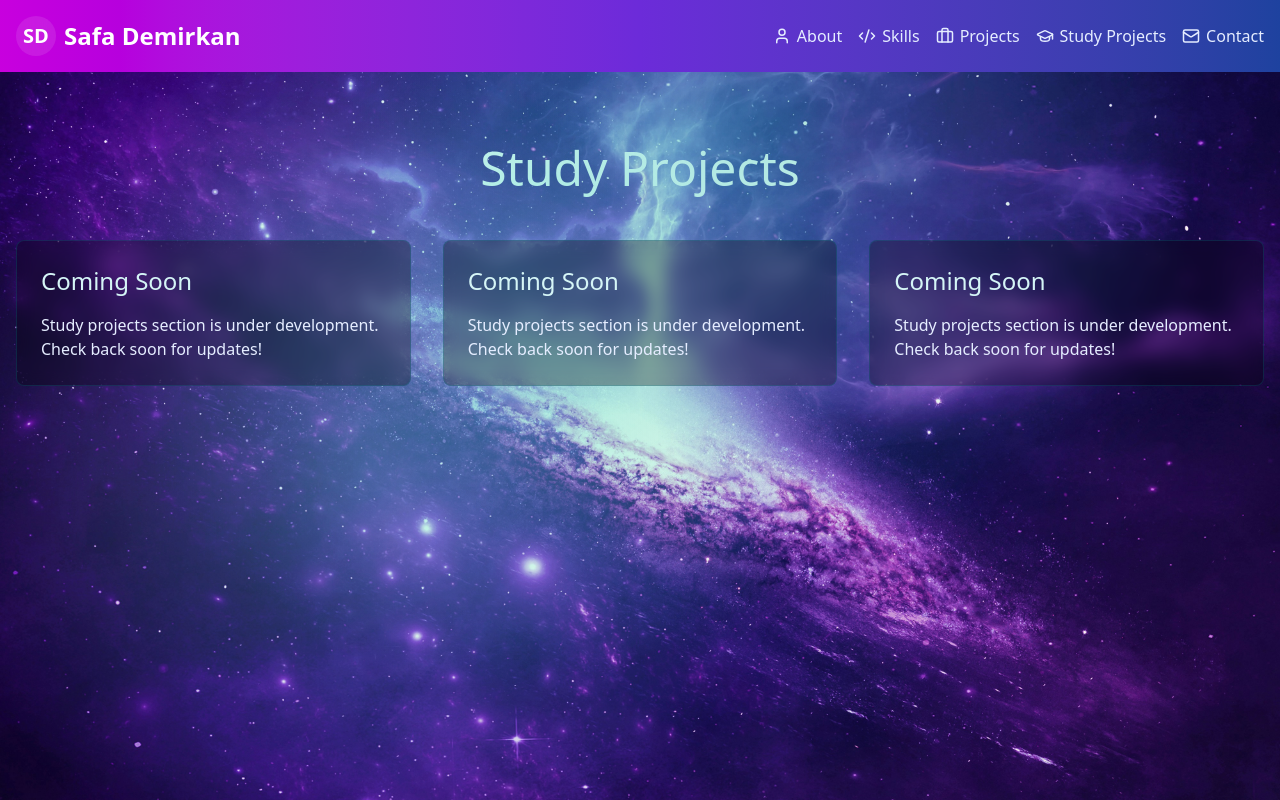
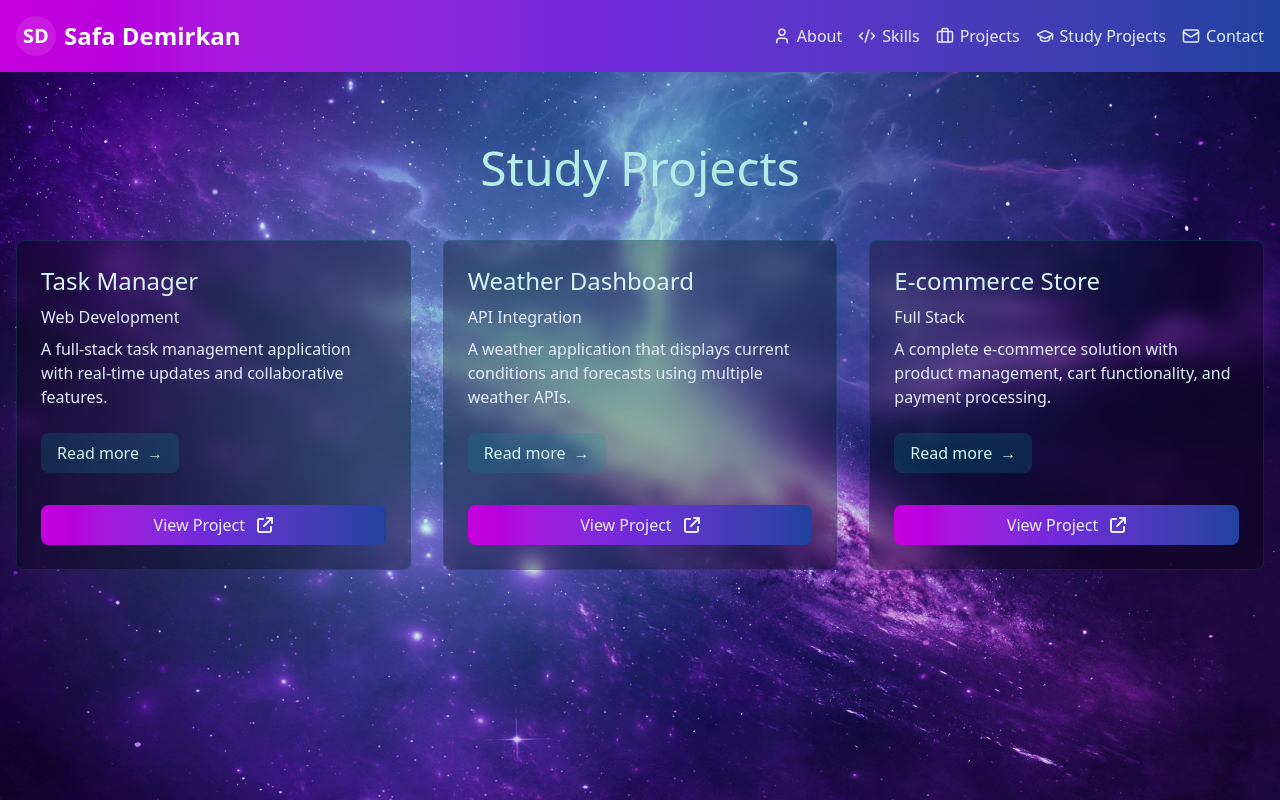
Before and after one commit to diagnosis/portfolio-react, a React (Vite) app: page /study-projects in a window 1280 px wide. Built offline with nearby package versions, Linux system fonts and the light colour scheme.

Commit message:
Update StudyProjectCard component

```diff
--- a/src/components/StudyProjectCard.jsx
+++ b/src/components/StudyProjectCard.jsx
@@ -1,14 +1,82 @@
-function StudyProjectCard({project}) {
+import { FontAwesomeIcon } from '@fortawesome/react-fontawesome';
+import { faExternalLink } from '@fortawesome/free-solid-svg-icons';
+import { Modal } from '../Modal';
+import { useState } from 'react';
+
+function StudyProjectCard({ project }) {
+    const [isModalOpen, setIsModalOpen] = useState(false);
+
     return (
         <>
             <div className="flex flex-col p-6 h-full bg-black/30 backdrop-blur-sm rounded-lg border border-teal-500/20 hover:scale-[1.02] transition-all duration-300 animate-fade-in">
-                <h3 className="text-2xl text-teal-100 mb-4 font-heading">Coming Soon</h3>
-                <p className="text-indigo-100">
-                    Study projects section is under development. Check back soon for updates!
-                </p>
+                <h3 className="text-2xl text-teal-100 mb-2 font-heading">{project.name}</h3>
+                <p className="text-indigo-100 mb-2">{project.category}</p>
+
+                <div className="flex-1 flex flex-col">
+                    <div className="flex-1">
+                        <p className="text-indigo-100 mb-6">{project.description}</p>
+                        <button
+                            onClick={() => setIsModalOpen(true)}
+                            className="px-4 py-2 rounded-lg bg-teal-500/20 text-teal-100 hover:bg-teal-500/30 transition-all duration-200 cursor-pointer flex items-center gap-2"
+                        >
+                            Read more
+                            <span className="transition-transform group-hover:translate-x-1">→</span>
+                        </button>
+                    </div>
+
+                    <a
+                        href={project.link}
+                        target="_blank"
+                        rel="noreferrer"
+                        className="mt-8 text-center px-4 py-2 bg-gradient-to-r from-fuchsia-600 via-purple-700 to-blue-800 text-indigo-100 rounded-lg hover:text-purple-300 transition-colors duration-200"
+                    >
+                        View Project <FontAwesomeIcon icon={faExternalLink} className="ml-2" />
+                    </a>
+                </div>
             </div>
+
+            {isModalOpen && (
+                <Modal>
+                    <div className="relative space-y-4 text-white">
+                        <button
+                            onClick={() => setIsModalOpen(false)}
+                            className="absolute -top-2 -right-2 w-8 h-8 flex items-center justify-center rounded-full bg-teal-500/20 text-teal-100 hover:bg-teal-500/30 transition-colors duration-200"
+                        >
+                            ×
+                        </button>
+                        <h3 className="text-2xl font-heading text-teal-100">{project.name}</h3>
+                        <p className="text-indigo-100">{project.description}</p>
+
+                        <h4 className="text-xl font-heading text-teal-100 mt-6">Responsibilities</h4>
+                        <ul className="list-disc list-inside space-y-2 text-indigo-100">
+                            {project.responsibilities.map((item, index) => (
+                                <li key={`${project.name}-resp-${index}`} className="text-sm">{item}</li>
+                            ))}
+                        </ul>
+
+                        <h4 className="text-xl font-heading text-teal-100 mt-6">Technologies</h4>
+                        <div className="flex flex-wrap gap-2">
+                            {project.technologies?.map((tech, index) => (
+                                <span
+                                    key={`${project.name}-tech-${index}`}
+                                    className="px-2 py-1 text-xs rounded-full bg-teal-500/20 text-teal-100"
+                                >
+                                    {tech}
+                                </span>
+                            ))}
+                        </div>
+
+                        <h4 className="text-xl font-heading text-teal-100 mt-6">Learning Outcomes</h4>
+                        <ul className="list-disc list-inside space-y-2 text-indigo-100">
+                            {project.learningOutcomes.map((outcome, index) => (
+                                <li key={`${project.name}-outcome-${index}`} className="text-sm">{outcome}</li>
+                            ))}
+                        </ul>
+                    </div>
+                </Modal>
+            )}
         </>
-    )
+    );
 }
 
 export default StudyProjectCard;
```
